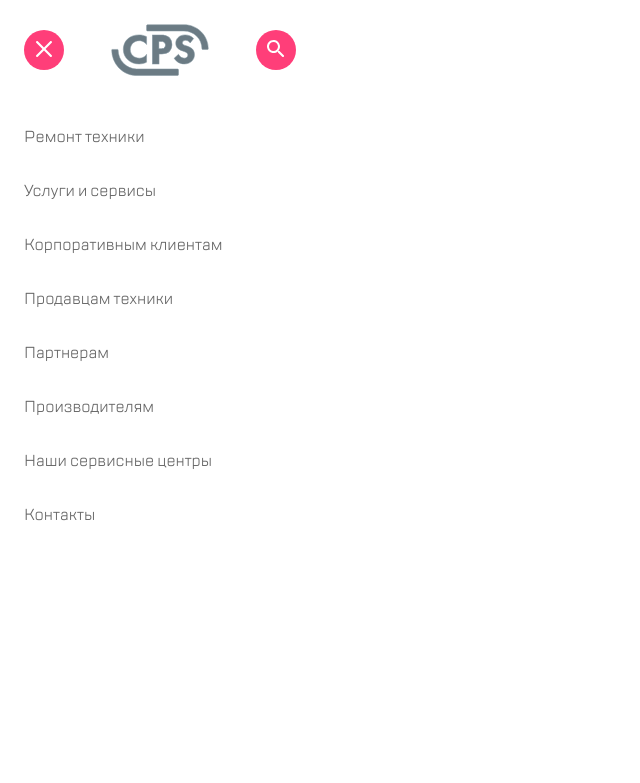
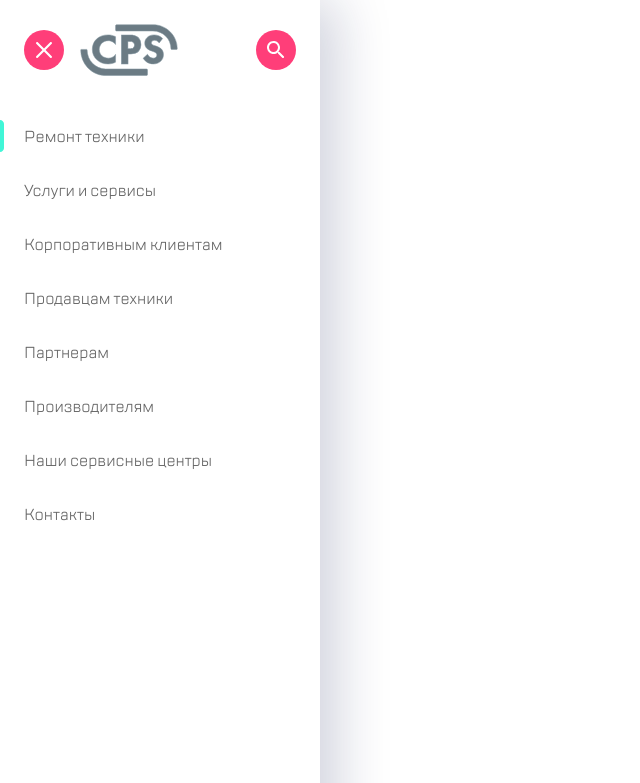
Before and after one commit to ValeriyBobrov/valeriybobrov.github.io, a plain HTML site: page index.html in a window 1280 px wide. Shown: the top 783 px of the page, without its empty margins (0-640 px from the left). Drawn offline with Linux system fonts and the light colour scheme.

Commit message:
aside fix

```diff
--- a/css/style.css
+++ b/css/style.css
@@ -428,16 +428,16 @@ body {
     left:0;
     width: 320px;
     font-color: #1B1C21;
+    box-shadow: -2px 0px 4px rgba(69, 79, 126, 0.02), 16px 0px 52px rgba(14, 24, 80, 0.2);
 }
 
 .aside {
     padding: 24px;
 }
 
-.aside-header {
+.aside__header {
     display: flex;
     align-items: center;
-    justify-content: space-between;
     margin-bottom: 50px;
 }
 
@@ -445,10 +445,20 @@ body {
     width: 40px;
     height: 40px;
     background-color:#FF3E79;
-    background-position: center center;
     border-radius: 50%;
     cursor: pointer;
     transition: opacity 0.1s linear;
+    display: flex;
+    justify-content: center;
+    align-items:center;
+}
+
+.aside__button:first-child {
+    margin-right: 16px;
+}
+
+.aside__logo {
+    margin-right: auto;
 }
 
 .aside__button:focus,
@@ -459,7 +469,6 @@ body {
 .aside-menu {
     display: flex;
     flex-direction: column;
-
 }
 
 .aside-nav__item {
@@ -475,8 +484,7 @@ body {
     opacity: 0.7;
 }
 
-.aside-nav__item:hover::before,
-.aside-nav__item:focus::before {
+.aside-nav__item--active::before {
     content: "";
     position: absolute;
     width: 4px;
@@ -525,7 +533,7 @@ body {
 }
 
 .check {
-    -moz-appearance: none;
+    -webkit-appearance: none;
     -moz-appearance: none;
     appearance: none;
 }
--- a/index.html
+++ b/index.html
@@ -9,7 +9,7 @@
 </head>
 <body class="aside-body">
     <aside class="aside">
-        <header class="aside-header">
+        <header class="aside__header">
             <button class="aside__button">
                 <img src="/img/aside/close.svg" alt="Закрыть">
             </button>
@@ -20,7 +20,7 @@
         </header>
         <nav class="aside-nav">
             <ul class="aside-menu">
-                <li class="aside-nav__item"><a>Ремонт техники</a></li>
+                <li class="aside-nav__item aside-nav__item--active"><a>Ремонт техники</a></li>
                 <li class="aside-nav__item"><a>Услуги и сервисы</a></li>
                 <li class="aside-nav__item"><a>Корпоративным клиентам</a></li>
                 <li class="aside-nav__item"><a>Продавцам техники</a></li>
```
